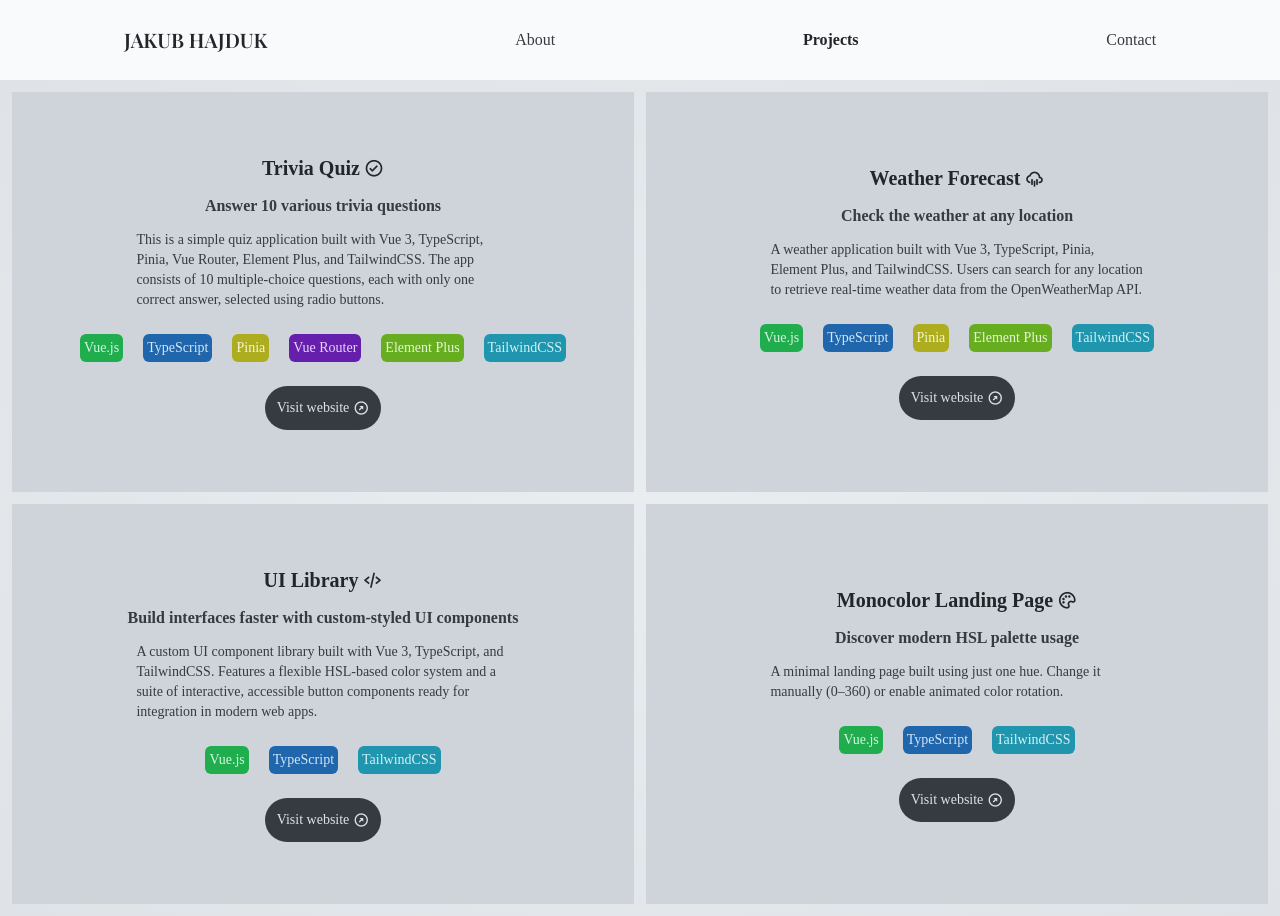
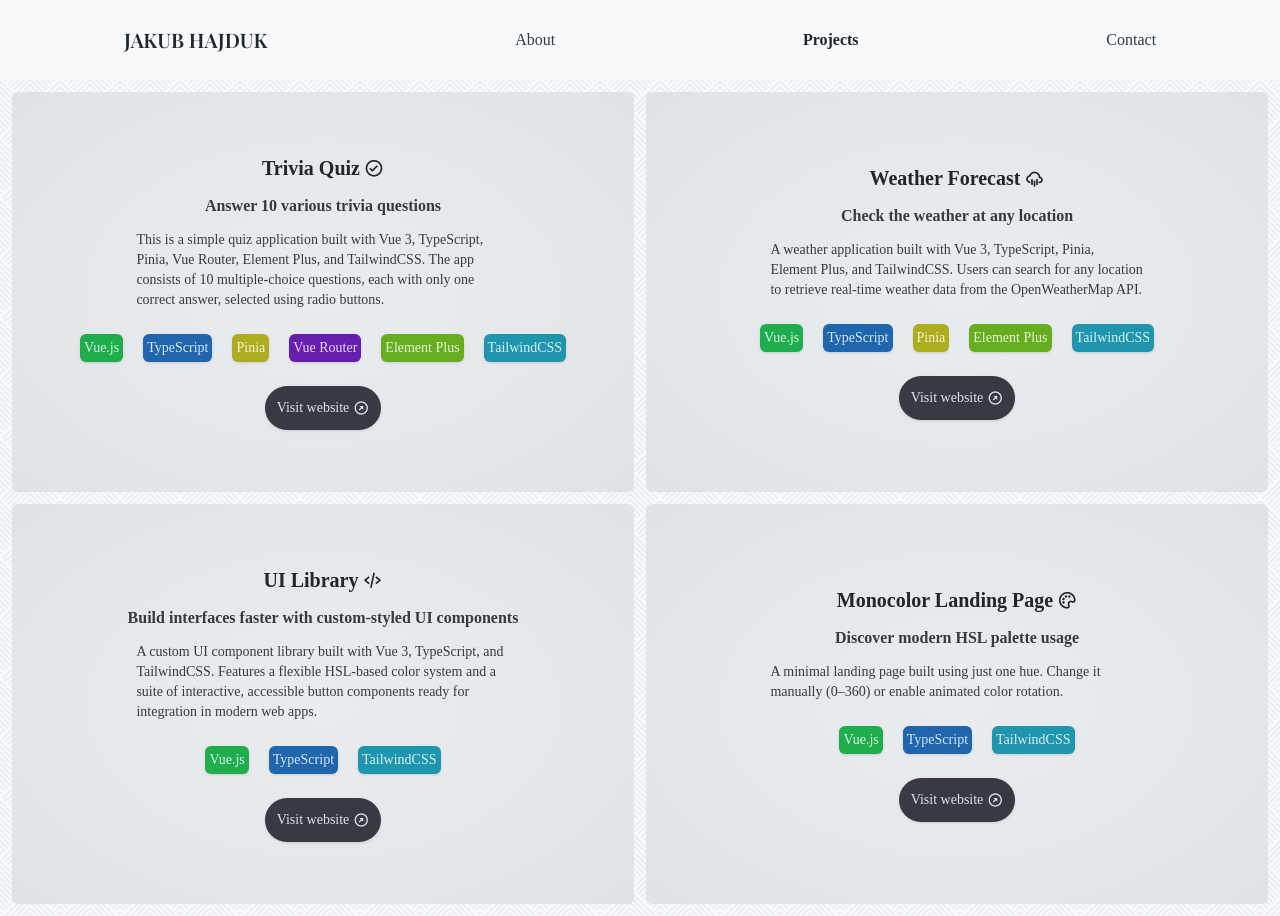
Before and after one commit to jakubhajduk53/portfolio, a Vue app: page /projects in a window 1280 px wide. Built offline with nearby package versions, Linux system fonts and the light colour scheme; a web font is replaced by a local one.

Commit message:
feat: update views

```diff
--- a/src/components/ProjectComponent.vue
+++ b/src/components/ProjectComponent.vue
@@ -33,7 +33,7 @@ const techColors: Record<string, string> = {
 
 <template>
   <div
-    class="flex flex-col gap-1 md:gap-3 items-center justify-center bg-main-400 min-h-[400px] h-full overflow-y-auto"
+    class="flex flex-col gap-3 items-center justify-center bg-radial from-main-200 to-main-300 min-h-[400px] h-full overflow-y-auto rounded-md"
   >
     <div
       class="flex justify-center items-center gap-1 text-base md:text-xl font-bold"
@@ -52,7 +52,7 @@ const techColors: Record<string, string> = {
     >
       <span
         v-for="technology in techStack"
-        :class="`${techColors[technology]} text-sm p-1 rounded-md`"
+        :class="`${techColors[technology]} text-sm p-1 rounded-md shadow-sm`"
       >
         {{ technology }}
       </span>
@@ -61,7 +61,7 @@ const techColors: Record<string, string> = {
       :href="href"
       target="_blank"
       :aria-label="ariaLabel"
-      class="flex items-center justify-center gap-1 text-sm bg-main-800 hover:bg-main-900 text-main-300 hover:text-main-200 duration-100 p-1 md:p-3 rounded-full"
+      class="flex items-center justify-center gap-1 text-sm bg-main-800 hover:bg-main-900 text-main-300 hover:text-main-200 duration-100 p-2 md:p-3 rounded-full shadow-sm"
       >Visit website <i class="bx bx-right-top-arrow-circle text-base"></i
     ></a>
   </div>
--- /dev/null
+++ b/src/data/index.ts
@@ -0,0 +1,59 @@
+interface ProjectData {
+  name: string;
+  shortDescription: string;
+  description: string;
+  techStack: string[];
+  ariaLabel: string;
+  icon: string;
+  href: string;
+}
+
+const quizData: ProjectData = {
+  name: "Trivia Quiz",
+  shortDescription: "Answer 10 various trivia questions",
+  description:
+    "This is a simple quiz application built with Vue 3, TypeScript, Pinia, Vue Router, Element Plus, and TailwindCSS. The app consists of 10 multiple-choice questions, each with only one correct answer, selected using radio buttons.",
+  techStack: [
+    "Vue.js",
+    "TypeScript",
+    "Pinia",
+    "Vue Router",
+    "Element Plus",
+    "TailwindCSS",
+  ],
+  ariaLabel: "Trivia Quiz Site",
+  icon: "bx bx-check-circle",
+  href: "https://quiz-2025.vercel.app/",
+};
+const weatherData: ProjectData = {
+  name: "Weather Forecast",
+  shortDescription: "Check the weather at any location",
+  description:
+    "A weather application built with Vue 3, TypeScript, Pinia, Element Plus, and TailwindCSS. Users can search for any location to retrieve real-time weather data from the OpenWeatherMap API.",
+  techStack: ["Vue.js", "TypeScript", "Pinia", "Element Plus", "TailwindCSS"],
+  ariaLabel: "Weather Forecast Site",
+  icon: "bx bx-cloud-rain",
+  href: "https://weather-app-jakubhajduk53s-projects.vercel.app/",
+};
+const uiData: ProjectData = {
+  name: "UI Library",
+  shortDescription: "Build interfaces faster with custom-styled UI components",
+  description:
+    "A custom UI component library built with Vue 3, TypeScript, and TailwindCSS. Features a flexible HSL-based color system and a suite of interactive, accessible button components ready for integration in modern web apps.",
+  techStack: ["Vue.js", "TypeScript", "TailwindCSS"],
+  ariaLabel: "UI Library Site",
+  icon: "bx bx-code-alt",
+  href: "https://my-ui-jakubhajduk53s-projects.vercel.app/",
+};
+const monocolorData: ProjectData = {
+  name: "Monocolor Landing Page",
+  shortDescription: "Discover modern HSL palette usage",
+  description:
+    "A minimal landing page built using just one hue. Change it manually (0–360) or enable animated color rotation.",
+  techStack: ["Vue.js", "TypeScript", "TailwindCSS"],
+  ariaLabel: "Monocolor Landing Page Site",
+  icon: "bx bx-palette",
+  href: "https://monocolor-landing-page.vercel.app/",
+};
+
+export { quizData, weatherData, uiData, monocolorData };
--- a/src/views/AboutView.vue
+++ b/src/views/AboutView.vue
@@ -4,7 +4,7 @@ import { RouterLink } from "vue-router";
 
 <template>
   <div
-    class="min-h-screen-minus-80 pattern flex flex-col gap-3 md:gap-5 p-3 md:p-5 text-center items-center justify-center h-full bg-radial from-main-100 to-main-200"
+    class="min-h-screen-minus-80 pattern flex flex-col gap-3 md:gap-5 p-3 md:p-5 text-center items-center justify-center h-full"
   >
     <div>
       <p class="text-xl md:text-3xl font-bold">
@@ -20,7 +20,7 @@ import { RouterLink } from "vue-router";
     <RouterLink
       to="/projects"
       aria-label="Relocate to projects section"
-      class="flex justify-center items-center text-base md:text-xl bg-main-800 hover:bg-main-900 text-main-300 hover:text-main-200 duration-100 p-1 md:p-3 rounded-full"
+      class="flex justify-center items-center text-xl bg-main-800 hover:bg-main-900 text-main-300 hover:text-main-200 duration-100 p-2 md:p-3 rounded-full"
       ><i class="bx bx-down-arrow-alt"
     /></RouterLink>
   </div>
--- a/src/views/ContactView.vue
+++ b/src/views/ContactView.vue
@@ -2,7 +2,7 @@
 
 <template>
   <div
-    class="min-h-screen-minus-80 flex flex-col justify-center items-center text-center h-full bg-radial pattern from-main-100 to-main-200"
+    class="min-h-screen-minus-80 flex flex-col justify-center items-center text-center h-full bg-radial pattern"
   >
     <div class="flex items-center justify-center gap-1">
       <i class="bx bx-envelope" />
--- a/src/views/ProjectsView.vue
+++ b/src/views/ProjectsView.vue
@@ -1,58 +1,11 @@
 <script setup lang="ts">
 import ProjectComponent from "../components/ProjectComponent.vue";
-
-const quizData = {
-  name: "Trivia Quiz",
-  shortDescription: "Answer 10 various trivia questions",
-  description:
-    "This is a simple quiz application built with Vue 3, TypeScript, Pinia, Vue Router, Element Plus, and TailwindCSS. The app consists of 10 multiple-choice questions, each with only one correct answer, selected using radio buttons.",
-  techStack: [
-    "Vue.js",
-    "TypeScript",
-    "Pinia",
-    "Vue Router",
-    "Element Plus",
-    "TailwindCSS",
-  ],
-  ariaLabel: "Trivia Quiz Site",
-  icon: "bx bx-check-circle",
-  href: "https://quiz-2025.vercel.app/",
-};
-const weatherData = {
-  name: "Weather Forecast",
-  shortDescription: "Check the weather at any location",
-  description:
-    "A weather application built with Vue 3, TypeScript, Pinia, Element Plus, and TailwindCSS. Users can search for any location to retrieve real-time weather data from the OpenWeatherMap API.",
-  techStack: ["Vue.js", "TypeScript", "Pinia", "Element Plus", "TailwindCSS"],
-  ariaLabel: "Weather Forecast Site",
-  icon: "bx bx-cloud-rain",
-  href: "https://weather-app-jakubhajduk53s-projects.vercel.app/",
-};
-const uiData = {
-  name: "UI Library",
-  shortDescription: "Build interfaces faster with custom-styled UI components",
-  description:
-    "A custom UI component library built with Vue 3, TypeScript, and TailwindCSS. Features a flexible HSL-based color system and a suite of interactive, accessible button components ready for integration in modern web apps.",
-  techStack: ["Vue.js", "TypeScript", "TailwindCSS"],
-  ariaLabel: "UI Library Site",
-  icon: "bx bx-code-alt",
-  href: "https://my-ui-jakubhajduk53s-projects.vercel.app/",
-};
-const monocolorData = {
-  name: "Monocolor Landing Page",
-  shortDescription: "Discover modern HSL palette usage",
-  description:
-    "A minimal landing page built using just one hue. Change it manually (0–360) or enable animated color rotation.",
-  techStack: ["Vue.js", "TypeScript", "TailwindCSS"],
-  ariaLabel: "Monocolor Landing Page Site",
-  icon: "bx bx-palette",
-  href: "https://monocolor-landing-page.vercel.app/",
-};
+import { quizData, weatherData, uiData, monocolorData } from "../data";
 </script>
 
 <template>
   <div
-    class="min-h-screen-minus-80 grid md:grid-cols-2 md:grid-rows-2 gap-3 p-3 h-full bg-radial from-main-200 to-main-300"
+    class="min-h-screen-minus-80 grid md:grid-cols-2 md:grid-rows-2 gap-3 p-3 h-full pattern"
   >
     <ProjectComponent :data="quizData" />
     <ProjectComponent :data="weatherData" />
```
